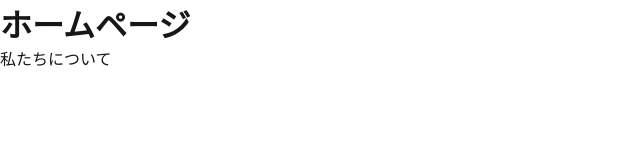
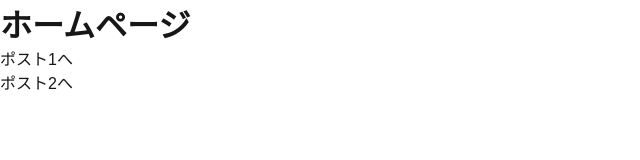
Before and after one commit to syo-chiba/next-app, a Next.js app: page / in a window 1280 px wide. Shown: the top 160 px of the page, without its empty margins (0-640 px from the left). Built offline with nearby package versions, Linux system fonts and the light colour scheme.

Commit message:
Linkコンポーネントその2

```diff
--- a/src/pages/index.js
+++ b/src/pages/index.js
@@ -5,9 +5,18 @@ export default function Home() {
   return (
     <div>
       <h1>ホームページ</h1>
-      <Link href="/about">
-        私たちについて
-      </Link>
+      <ul>
+        <li>
+          <Link href="/posts/1">
+            ポスト1へ
+          </Link>
+        </li>
+        <li>
+          <Link href="/posts/2">
+            ポスト2へ
+          </Link>
+        </li>
+      </ul>
     </div>
   );
 }
```
